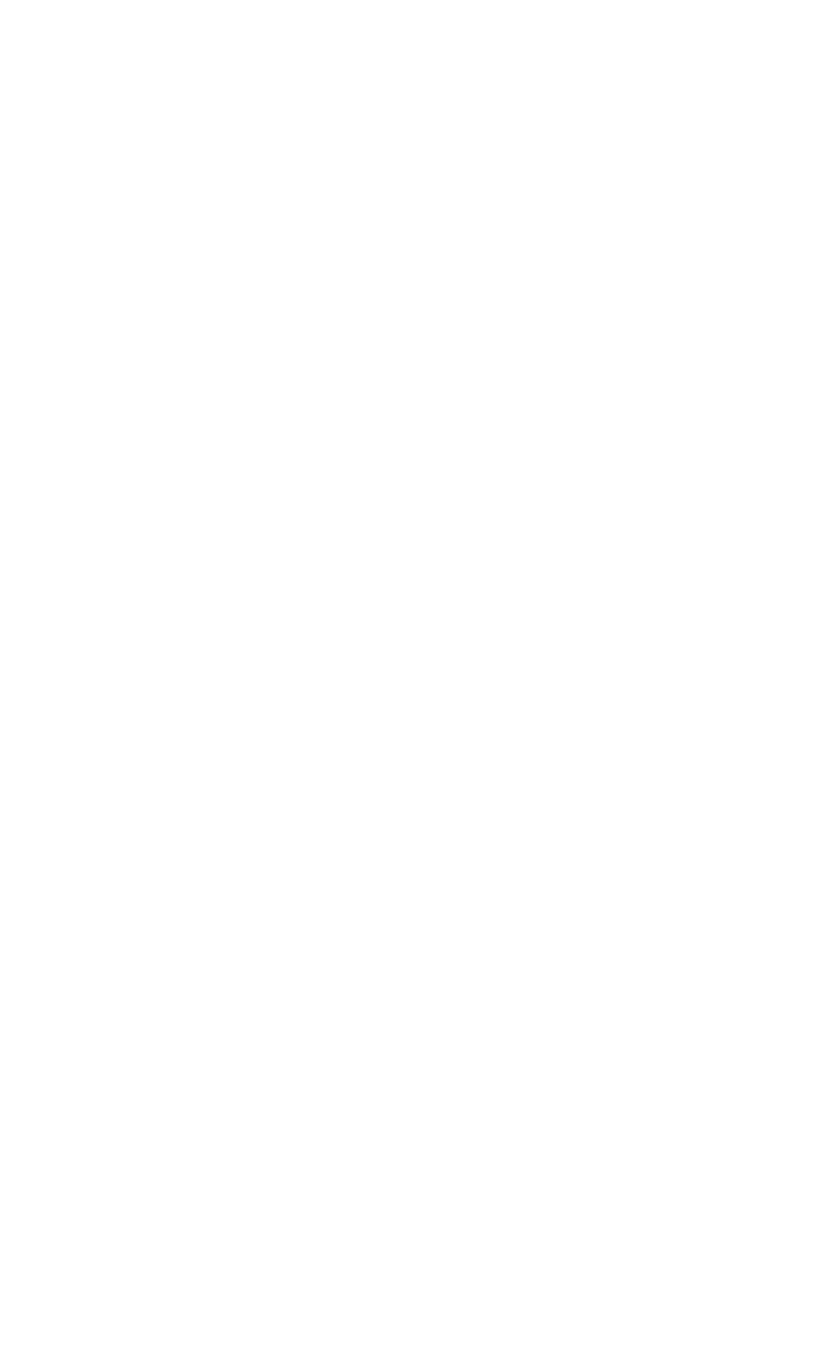
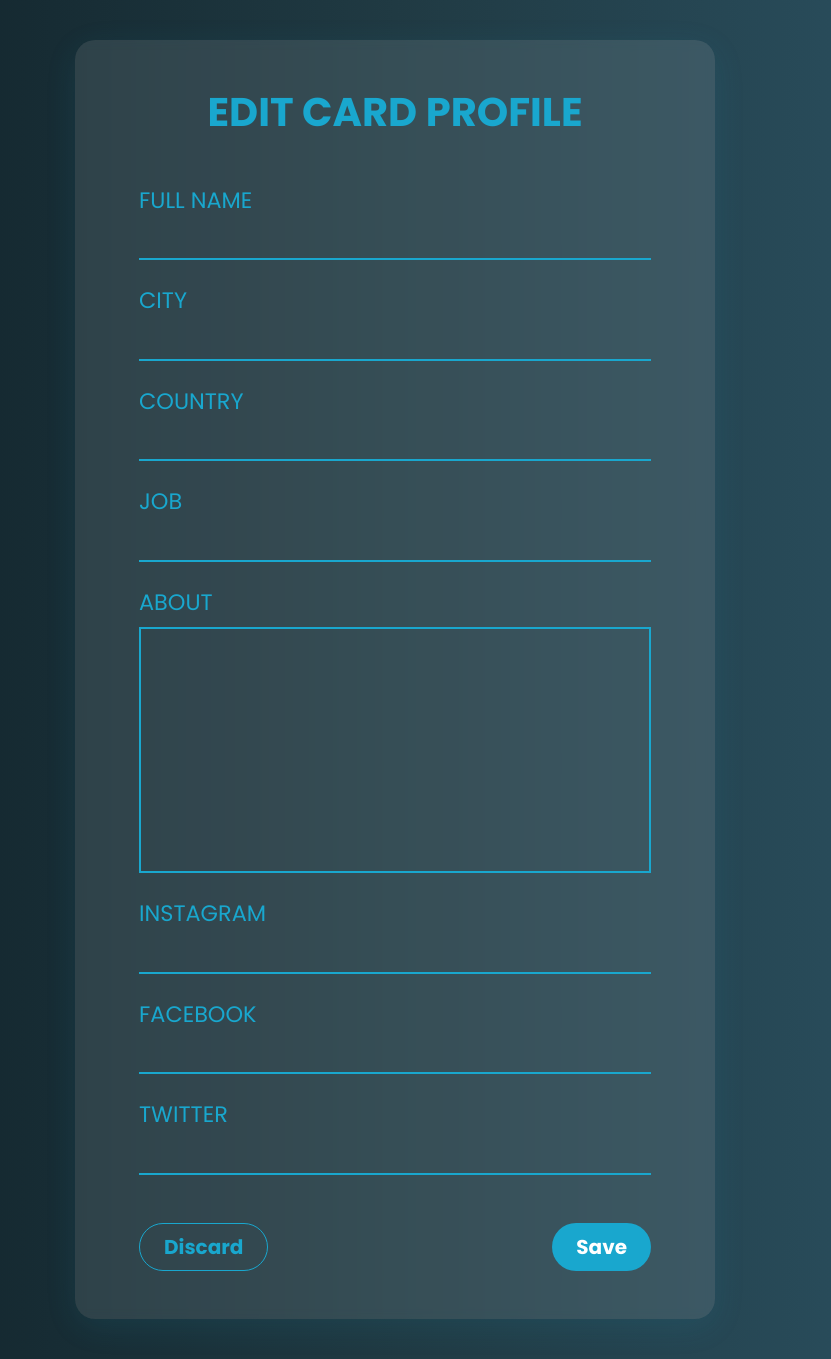
Before and after one commit to ridwanalfarezi/profile-card, a React (Vite) app: page /edit in a window 1280 px wide. Before the commit this address had no page. Shown: the whole page, without its empty margins (245-1076 px from the left). Before the commit the page ends 800 px from the top, so only its background shows below. Built offline with nearby package versions, Linux system fonts and the light colour scheme.

Commit message:
feat: edit page done

```diff
--- a/src/App.jsx
+++ b/src/App.jsx
@@ -4,6 +4,7 @@ import {Routes, Route } from "react-router-dom";
 import Card from "./Card";
 import Login from "./auth/Login";
 import Register from "./auth/Register";
+import Edit from "./Edit";
 
 function App() {
   return (
@@ -11,6 +12,7 @@ function App() {
       <Route path="/" element={<Card />} />
       <Route path="/login" element={<Login />} />
       <Route path="/register" element={<Register />} />
+      <Route path="/edit" element={<Edit />} />
     </Routes>
   );
 }
--- /dev/null
+++ b/src/Edit.jsx
@@ -0,0 +1,60 @@
+import React from "react";
+
+const Edit = () => {
+  return (
+    <div className="edit-container">
+      <form action="" className="d-block py-5">
+        <h1 className="edit-title mb-5">EDIT CARD PROFILE</h1>
+        <div class="mb-4">
+          <label for="fname">FULL NAME</label>
+          <input type="text" class="form-control" id="fname" />
+        </div>
+        <div class="mb-4">
+          <label for="city">CITY</label>
+          <input type="text" class="form-control" id="city" />
+        </div>
+        <div class="mb-4">
+          <label for="country">COUNTRY</label>
+          <input type="text" class="form-control" id="country" />
+        </div>
+        <div class="mb-4">
+          <label for="job">JOB</label>
+          <input type="text" class="form-control" id="job" />
+        </div>
+        <div class="mb-4">
+          <label for="about" class="form-label">
+            ABOUT
+          </label>
+          <textarea class="form-control" id="about" rows="8"></textarea>
+        </div>
+        <div class="mb-4">
+          <label for="instagram">INSTAGRAM</label>
+          <input type="url" class="form-control" id="instagram" />
+        </div>
+        <div class="mb-4">
+          <label for="facebook">FACEBOOK</label>
+          <input
+            type="url"
+            class="form-control"
+            id="facebook"
+            name="facebook"
+          />
+        </div>
+        <div class="mb-5">
+          <label for="twitter">TWITTER</label>
+          <input type="url" class="form-control" id="twitter" name="twitter" />
+        </div>
+        <div className="d-flex justify-content-between">
+          <button type="submit" className="btn btn-lg btn-discard fw-bold rounded-pill px-4">
+            Discard
+          </button>
+          <button type="submit" className="btn btn-lg btn-save fw-bold rounded-pill px-4">
+            Save
+          </button>
+        </div>
+      </form>
+    </div>
+  );
+};
+
+export default Edit;
--- a/src/index.css
+++ b/src/index.css
@@ -20,7 +20,7 @@ form {
   -webkit-backdrop-filter: blur(5px);
   border-radius: 20px;
   padding: 2rem 4rem;
-  box-shadow: 0 8px 32px 0 rgb(25, 167, 206, 0.1);;
+  box-shadow: 0 8px 32px 0 rgb(25, 167, 206, 0.1);
 }
 
 .nav-link {
@@ -45,7 +45,7 @@ form {
 
 .input-content {
   border-bottom: 2px solid var(--primary);
-  transition: .1s all;
+  transition: 0.1s all;
   color: var(--primary);
 }
 
@@ -72,7 +72,7 @@ form {
 .button:hover {
   border: none;
   color: #fff;
-  background-color: #146C94;
+  background-color: #146c94;
 }
 
 .button:focus {
@@ -81,12 +81,11 @@ form {
   background-color: #0f4b67 !important;
 }
 
-
 /* Card */
 .card-container {
   margin: 2.5rem auto;
   max-width: 28rem;
-  background-color: #F0EEED;
+  background-color: #f0eeed;
   overflow: hidden;
   text-align: center;
 }
@@ -94,7 +93,7 @@ form {
 .card-bg {
   width: 100%;
   height: 15rem;
-  background-image: url('bg.jpg');
+  background-image: url("bg.jpg");
   background-repeat: no-repeat;
   background-size: cover;
   background-position: center;
@@ -136,7 +135,6 @@ form {
   line-height: 1.5;
 }
 
-
 .socials a {
   text-decoration: none;
   color: #0f2027;
@@ -145,3 +143,85 @@ form {
 .socials a:hover {
   color: var(--primary);
 }
+
+/* Edit */
+
+.edit-container {
+  margin: 2.5rem auto;
+  max-width: 40rem;
+}
+
+
+.edit-title {
+  color: var(--primary);
+  font-weight: 700;
+  text-align: center;
+}
+
+.edit-container label {
+  color: var(--primary);
+  font-size: 1.4rem;
+}
+
+.form-control {
+  border: none;
+  border-bottom: 2px solid var(--primary);
+  background-color: transparent !important;
+  color: #62CDFF !important;
+  border-radius: 0;
+  padding-inline: 3px;
+  font-size: 1.2rem;
+  transition: .1s;
+}
+
+.form-control:focus {
+  outline: none !important;
+  box-shadow: none !important;
+  border-bottom: 4px solid var(--primary);
+  transition: .1s;
+}
+
+textarea {
+  resize: none;
+  padding-inline: 0.7rem !important;
+  border: 2px solid var(--primary) !important;
+}
+
+textarea:focus {
+  border: 3px solid var(--primary) !important;
+}
+
+.btn-discard {
+  border: 1px solid var(--primary);
+  color: var(--primary);
+}
+
+.btn-discard:hover {
+  color: #fff;
+  background-color: var(--primary);
+}
+
+.btn-discard:focus {
+  border: none;
+  color: #fff !important;
+  background-color: #146c94 !important;
+}
+
+
+.btn-save {
+  color: #fff;
+  border: none;
+  background-color: var(--primary);
+}
+
+.btn-save:hover {
+  border: none;
+  color: #fff;
+  background-color: #146c94;
+}
+
+.btn-save:focus {
+  border: none !important;
+  color: #fff !important;
+  background-color: #0f4b67 !important;
+}
```
